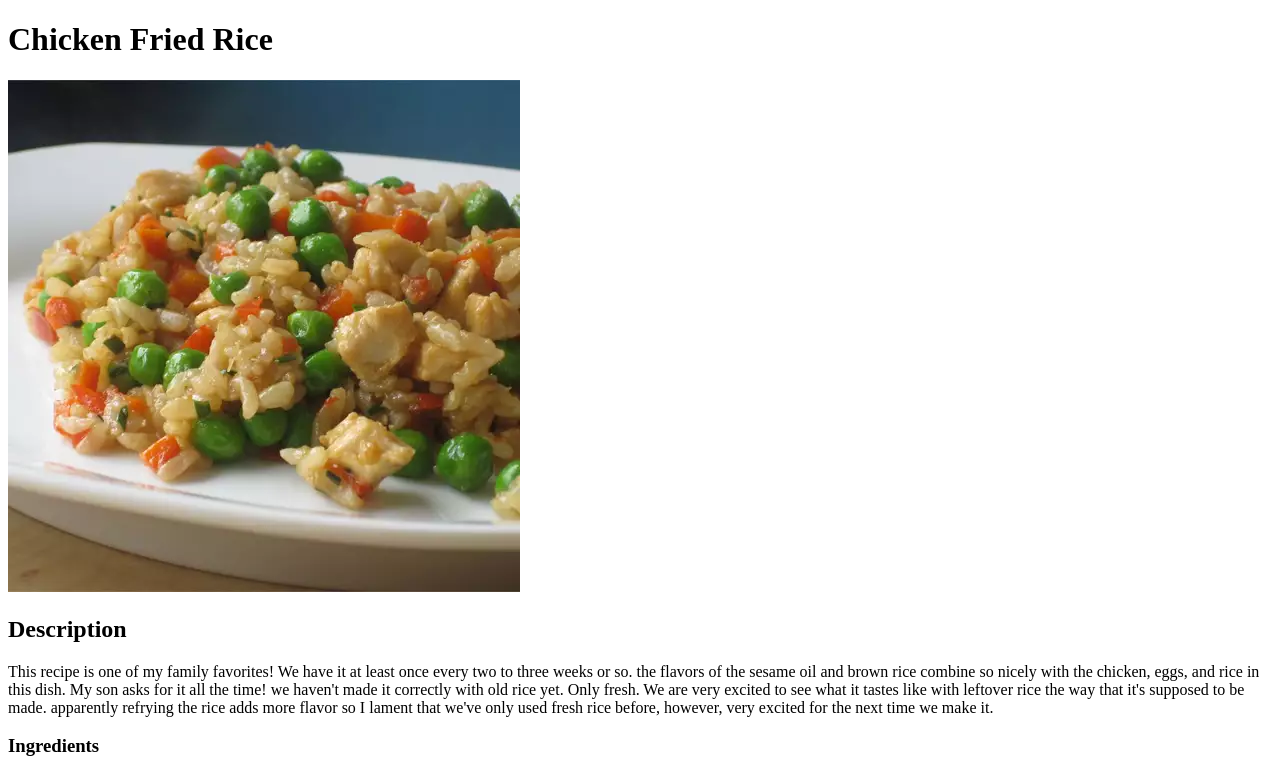
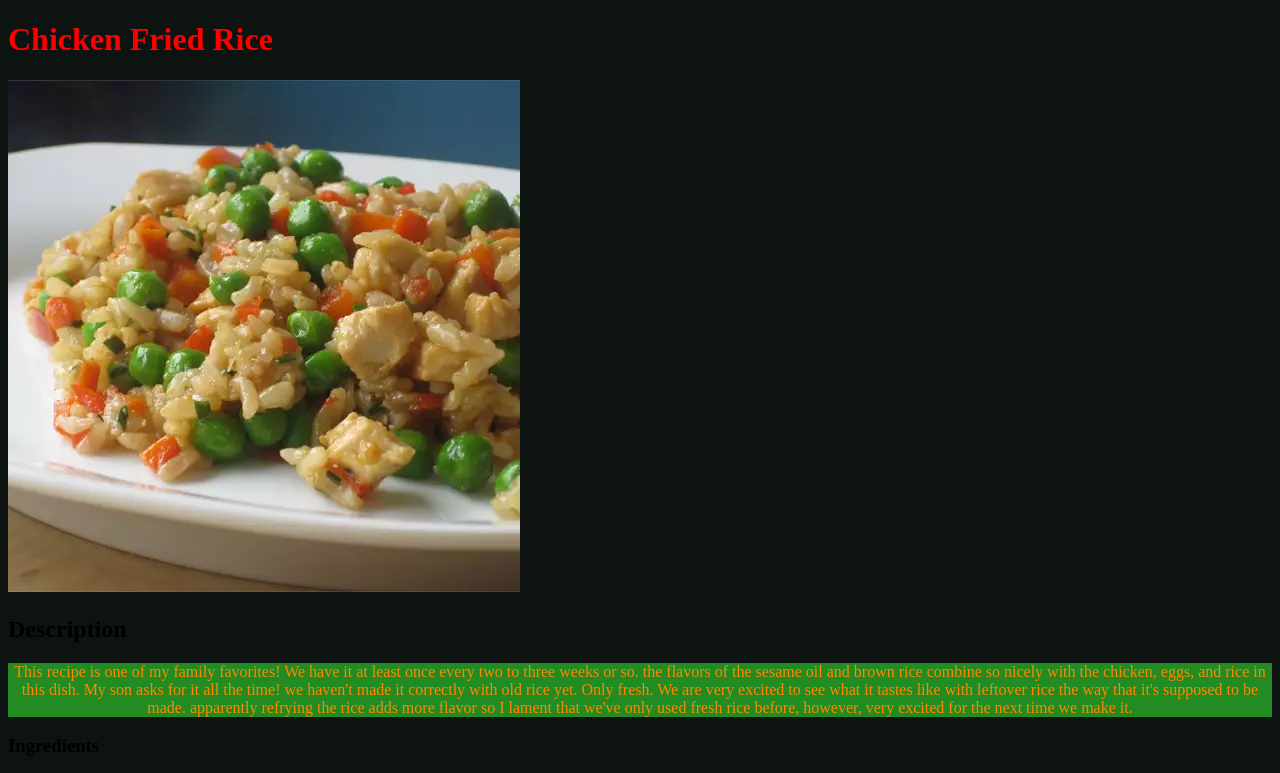
Before and after one commit to Jonesrtyler3/odin-recipes, a plain HTML site: page recipes/chicken_fried_rice.html in a window 1280 px wide. Shown: the top 773 px of the page. Drawn offline with Linux system fonts and the light colour scheme.

Commit message:
modify style.css

```diff
--- a/recipes/chicken_fried_rice.html
+++ b/recipes/chicken_fried_rice.html
@@ -3,12 +3,13 @@
     <head>
         <meta charset="UTF-8">
         <title>chicken_fried_rice</title>
+        <link rel="stylesheet" href="../style.css">
     </head>
     <body>
         <h1>Chicken Fried Rice</h1>
         <img src="../images/cfr.webp">
         <h2>Description</h2>
-        <p>
+        <p class="cfr">
             This recipe is one of my family favorites! We have it at least
             once every two to three weeks or so. the flavors of the sesame oil and brown rice
             combine so nicely with the chicken, eggs, and rice in this dish.
--- /dev/null
+++ b/style.css
@@ -0,0 +1,15 @@
+*{
+    background-color: rgb(13, 19, 17);
+}
+h1{
+    color: red;
+}
+.honeysrititle{
+    background-color: #fff;
+    text-align: center;
+}
+.cfr{
+    background-color: forestgreen;
+    color: #ff8800;
+    text-align: center;
+}
--- a/styles/style.css
+++ /dev/null
@@ -1,6 +0,0 @@
-*{
-    background-color: rgb(13, 19, 17);
-}
-h1{
-    color: red;
-}
```
Also changed, not shown: recipes/honey_sriracha.html (+2 -1 lines), recipes/mississippi_roast.html (+1 -0 lines), 1 other file.
